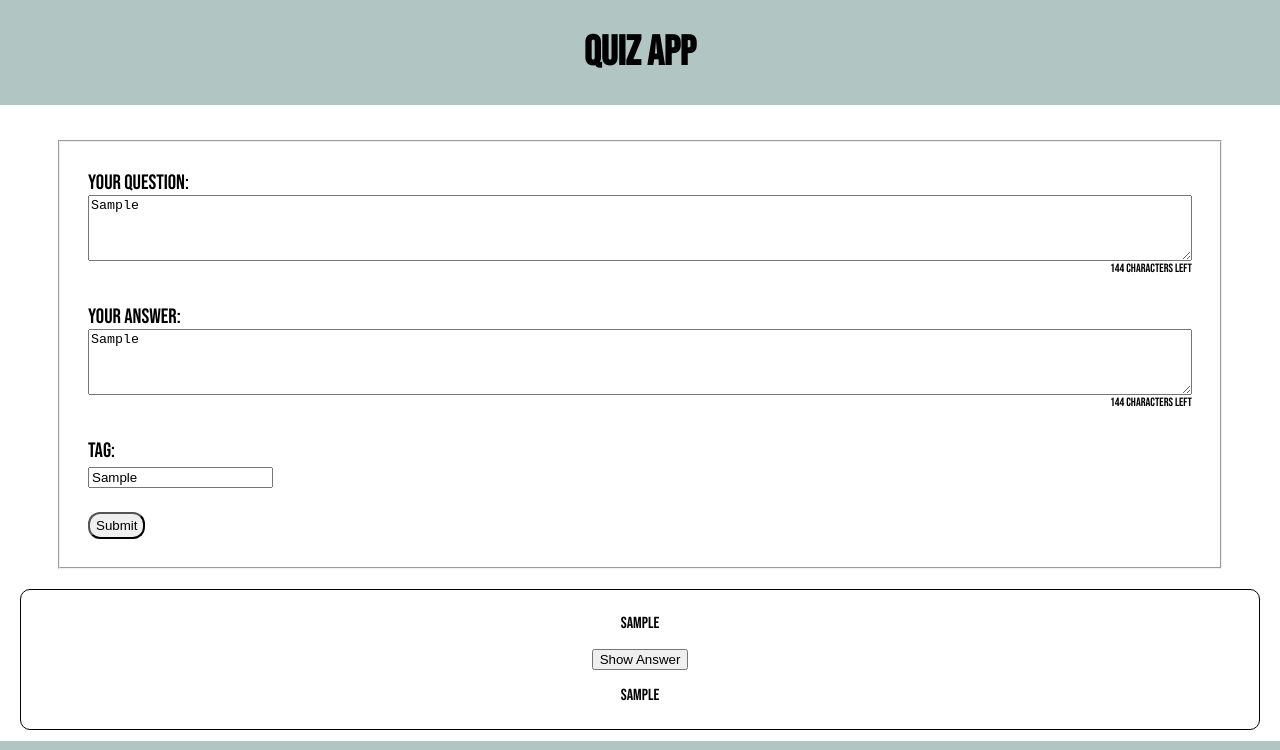
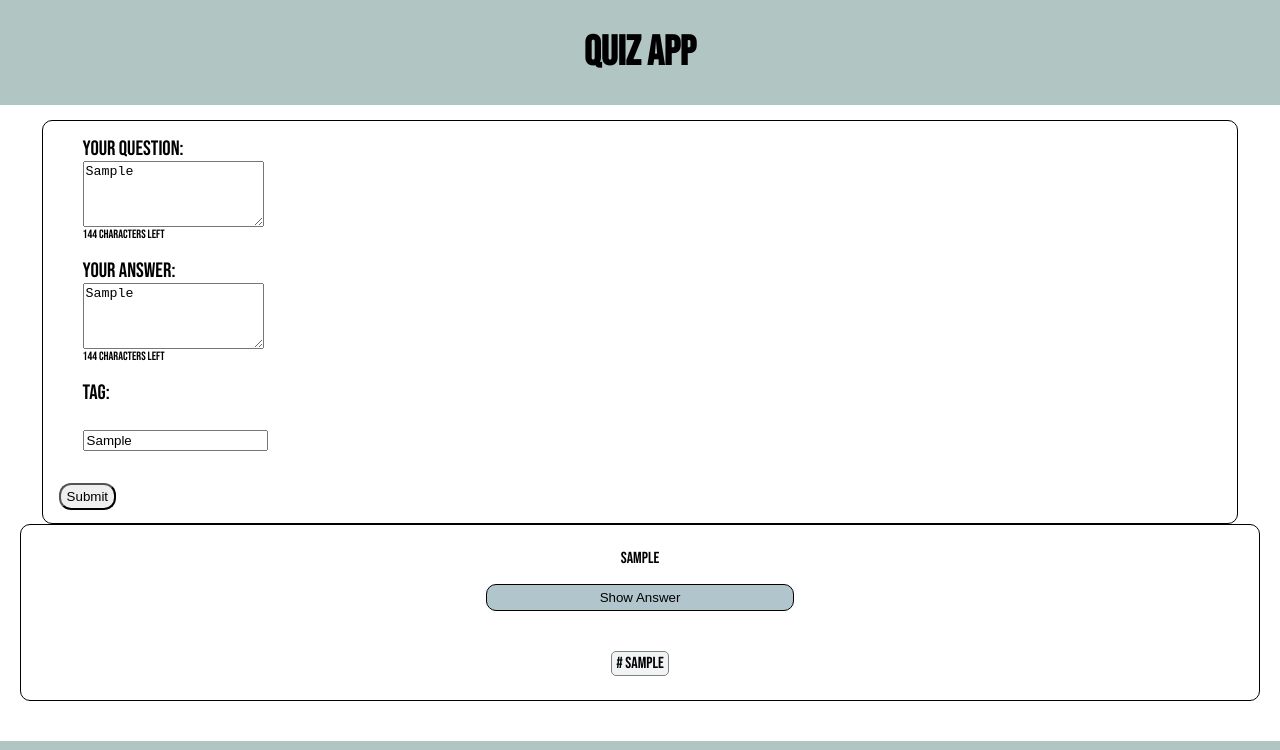
Before and after one commit to E-LeeSchaffer/recap-project, a plain HTML site: page form.html in a window 1280 px wide. Both pictures are taken after typing "Sample", "Sample", "Sample" into the empty fields and a click on the button "Submit". Shown: the top 750 px of the page. Drawn offline with Linux system fonts and the light colour scheme.

Commit message:
add class for hide answer and optimized toggle function

```diff
--- a/cards.css
+++ b/cards.css
@@ -43,7 +43,15 @@ main {
   flex-direction: column;
   padding: 8px 24px;
   align-items: center;
-  text-align: center;
+}
+
+/* hide and show answer class */
+.answer-hide {
+  display: none;
+}
+
+.answer-show {
+  display: block;
 }
 
 .button {
@@ -52,12 +60,13 @@ main {
   width: 24vw;
   border-radius: 10px;
   background-color: var(--button-eucaplyptus);
+  margin-bottom: 24px;
 }
 
 .card__tags {
+  display: flex;
   font-size: 0.8rem;
   gap: 4px;
-  display: flex;
   justify-content: flex-start;
   align-items: flex-start;
   width: 100%;
@@ -73,4 +82,5 @@ main {
   color: var(--text-black);
   background-color: var(--background-light-grey);
   padding: 2px 4px;
+  display: inline-block;
 }
--- a/form.css
+++ b/form.css
@@ -1,16 +1,8 @@
-.form {
-  padding: 20px 36px;
-}
-
-.fieldset {
-  padding: 28px 28px;
-}
-
-.form-structure {
+.formcard__content {
   display: flex;
   flex-direction: column;
-  margin-bottom: 28px;
-  width: 100%;
+  padding: 8px 24px;
+  align-items: flex-start;
 }
 
 .submit-button {
@@ -19,6 +11,7 @@
   padding-block: 4px;
   margin-top: 24px;
   border-radius: 12px;
+  width: fit-content;
 }
 
 .counts {
--- a/form.html
+++ b/form.html
@@ -17,26 +17,28 @@
       <h1>Quiz App</h1>
     </header>
     <main data-js="main">
-    <form class="form" data-js="form">
-        <fieldset class="fieldset">
-            <article class="form-structure">
+    <form class="card" data-js="form">
+        <fieldset class="card__box">
+            <article class="formcard__content">
                 <label for="yourQuestion">Your question:</label>
                 <textarea class="input-field" id="yourQuestion" type="text" name="question" rows="4" maxlength="150" required></textarea>
                 <span class="counts" id="questionCount">150 characters left</span>
             </article>
-            <article class="form-structure">
+            <article class="formcard__content">
                 <label for="yourAnswer">Your answer:</label>
                 <textarea class="input-field" id="yourAnswer" type="text" name="answer" rows="4" maxlength="150" required></textarea>
                 <span class="counts" id="answerCount">150 characters left</span>
-            </article class="form-structure">
+            </article>
+            <article class="formcard__content">
                 <label for="tag">Tag:</label>
         </br><input class="input-field" id="tag" type="text" name="tag" required>
+    </article>
     <button class="submit-button" type="submit" data-js="submit-button">
                 Submit
             </button>
         </fieldset>
     </form>
-    <div id="cards-container"> </div> <!-- zu cards verlinken -->
+    <div data-js="cardsContainer"> </div> <!-- zu cards verlinken -->
     </main>
     <footer>
       <nav class="navigation">
--- a/form.js
+++ b/form.js
@@ -1,5 +1,5 @@
 const form = document.querySelector('[data-js="form"]');
-const cardsContainer = document.getElementById("cards-container");
+const cardsContainer = document.querySelector('[data-js="cardsContainer"]');
 // console.log("submit:", "it works");
 
 form.addEventListener("submit", (event) => {
@@ -25,17 +25,22 @@ form.addEventListener("submit", (event) => {
 
   const answerParameter = document.createElement("p");
   answerParameter.textContent = data.answer;
-  answerParameter.hidden = true;
+  answerParameter.classList.add("answer-hide");
+  //   answerParameter.hidden = true;
 
   const tagParameter = document.createElement("p");
-  tagParameter.textContent = data.tag;
+  tagParameter.textContent = `# ${data.tag}`;
+  tagParameter.classList.add("tag");
 
   //Button zum Anzeigen der Antwort
   const showAnswerButton = document.createElement("button");
   showAnswerButton.textContent = "Show Answer";
+  showAnswerButton.classList.add("button");
   showAnswerButton.addEventListener("click", () => {
-    answerParameter.hidden = !answerParameter.hidden;
-    showAnswerButton.textContent = answerParameter.hidden
+    answerParameter.classList.toggle("answer-show");
+    showAnswerButton.textContent = answerParameter.classList.contains(
+      "answer-show"
+    )
       ? "Show Answer"
       : "Hide Answer";
   });
```
Also changed, not shown: index.html (+3 -3 lines).
